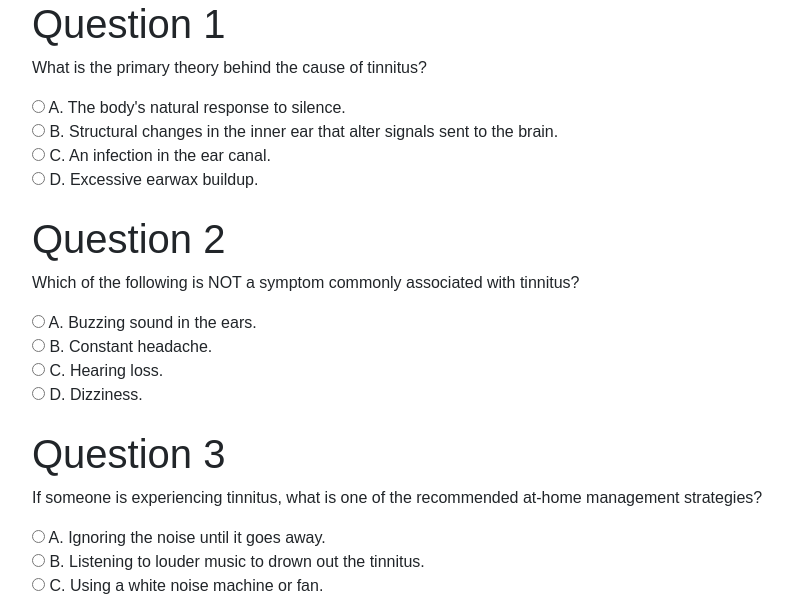
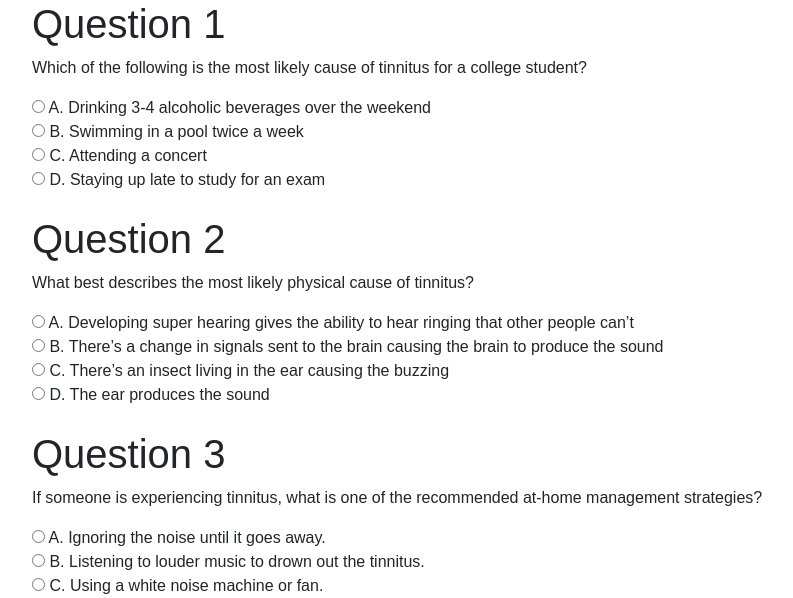
Before and after one commit to Jehaleyii/tinnitus, a Flask app: page /quiz in a window 1280 px wide. Shown: the part 66-664 px from the top of the page, without its empty margins (32-825 px from the left). Run offline with Flask 3, Linux system fonts and the light colour scheme; some libraries are stand-ins or nearby versions.

Commit message:
Update knowledge_quiz.html

```diff
--- a/api/templates/knowledge_quiz.html
+++ b/api/templates/knowledge_quiz.html
@@ -100,20 +100,20 @@
 <div id="quiz-container">
   <div class="question">
     <h1>Question 1</h1>
-    <p>What is the primary theory behind the cause of tinnitus?</p>
-    <input type="radio" name="q1" value="A"> A. The body's natural response to silence.<br>
-    <input type="radio" name="q1" value="B"> B. Structural changes in the inner ear that alter signals sent to the brain.<br>
-    <input type="radio" name="q1" value="C"> C. An infection in the ear canal.<br>
-    <input type="radio" name="q1" value="D"> D. Excessive earwax buildup.<br>
+    <p>Which of the following is the most likely cause of tinnitus for a college student?</p>
+    <input type="radio" name="q1" value="A"> A. Drinking 3-4 alcoholic beverages over the weekend<br>
+    <input type="radio" name="q1" value="B"> B. Swimming in a pool twice a week<br>
+    <input type="radio" name="q1" value="C"> C. Attending a concert<br>
+    <input type="radio" name="q1" value="D"> D. Staying up late to study for an exam<br>
   </div>
 
 <div id="question2" class="question">
     <h1>Question 2</h1>
-    <p>Which of the following is NOT a symptom commonly associated with tinnitus?</p>
-    <input type="radio" name="q2" value="A"> A. Buzzing sound in the ears.<br>
-    <input type="radio" name="q2" value="B"> B. Constant headache.<br>
-    <input type="radio" name="q2" value="C"> C. Hearing loss.<br>
-    <input type="radio" name="q2" value="D"> D. Dizziness.<br>
+    <p>What best describes the most likely physical cause of tinnitus?</p>
+    <input type="radio" name="q2" value="A"> A. Developing super hearing gives the ability to hear ringing that other people can’t<br>
+    <input type="radio" name="q2" value="B"> B. There’s a change in signals sent to the brain causing the brain to produce the sound<br>
+    <input type="radio" name="q2" value="C"> C. There’s an insect living in the ear causing the buzzing<br>
+    <input type="radio" name="q2" value="D"> D. The ear produces the sound<br>
   </div>
   <div id="question3" class="question">
     <h1>Question 3</h1>
@@ -176,7 +176,7 @@
 
     // Define the correct answers
     var correct = {
-      q1: 'B',
+      q1: 'C',
       q2: 'B',
       q3: 'C',
       q4: 'B',
```
